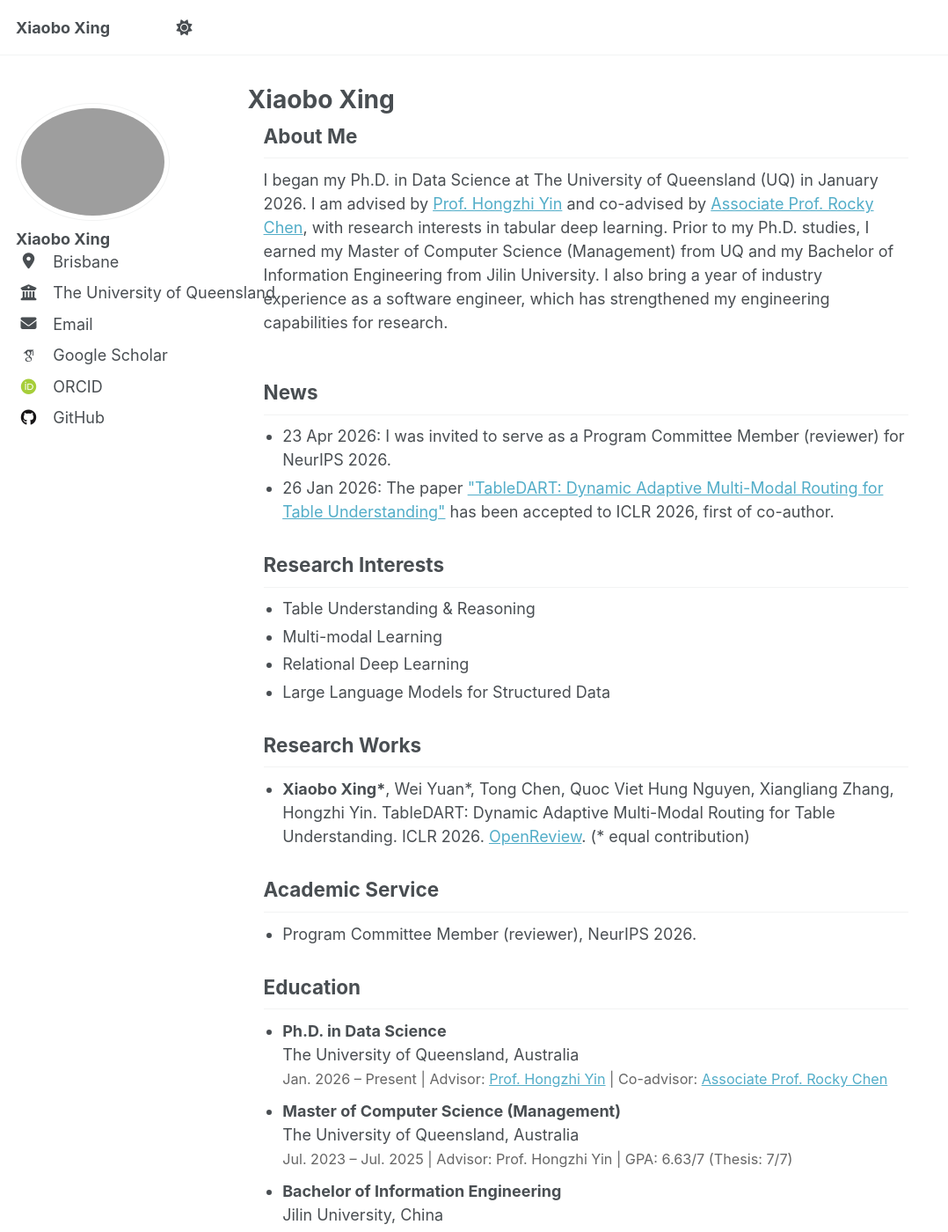
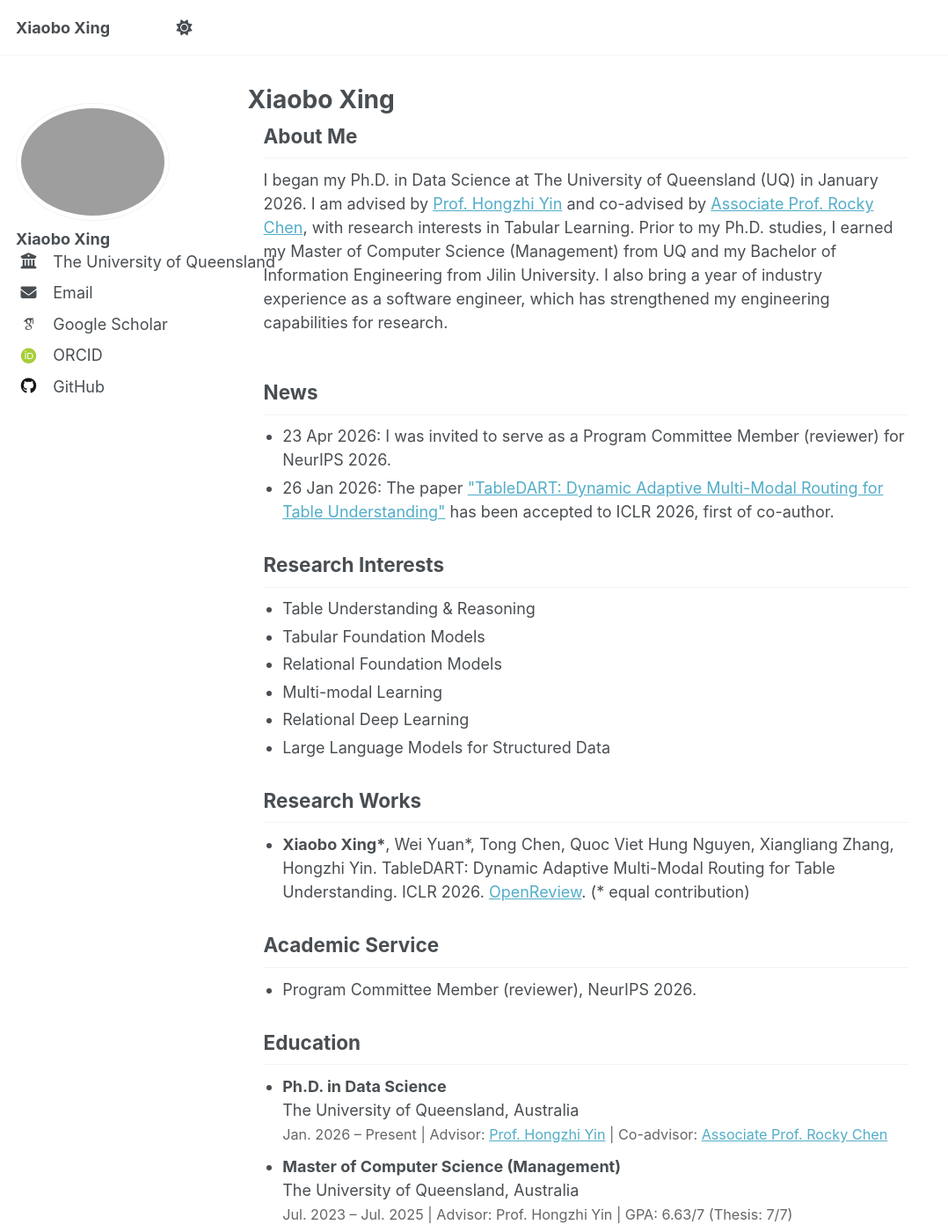
Before and after one commit to xiaobo-xing/xiaobo-xing.github.io, a Jekyll site: the page built from _pages/about.md, in a window 1280 px wide and 1400 px high. Shown: the whole window at 88% size, without its empty margins (0-1078 px from the left). Built offline with Jekyll 4.4.1, drawn with Linux system fonts in a browser that asks for light colours; some web fonts are replaced; a script that is not in the unit is left out; some of the changed text lies outside the part shown.

Commit message:
Update homepage profile and teaching entries

```diff
--- a/_config.yml
+++ b/_config.yml
@@ -26,7 +26,7 @@ author:
   name             : "Xiaobo Xing"
   pronouns         :
   bio              :
-  location         : "Brisbane"
+  location         :
   employer         : "The University of Queensland"
   employer_url     : "https://en.wikipedia.org/wiki/University_of_Queensland"
   uri              :
--- a/_pages/about.md
+++ b/_pages/about.md
@@ -98,7 +98,7 @@ redirect_from:
 <div class="single-page">
   <section class="single-card">
     <h2>About Me</h2>
-    <p>I began my Ph.D. in Data Science at The University of Queensland (UQ) in January 2026. I am advised by <a href="https://sites.google.com/view/hongzhi-yin/home">Prof. Hongzhi Yin</a> and co-advised by <a href="https://about.uq.edu.au/experts/27868">Associate Prof. Rocky Chen</a>, with research interests in tabular deep learning. Prior to my Ph.D. studies, I earned my Master of Computer Science (Management) from UQ and my Bachelor of Information Engineering from Jilin University. I also bring a year of industry experience as a software engineer, which has strengthened my engineering capabilities for research.</p>
+    <p>I began my Ph.D. in Data Science at The University of Queensland (UQ) in January 2026. I am advised by <a href="https://sites.google.com/view/hongzhi-yin/home">Prof. Hongzhi Yin</a> and co-advised by <a href="https://about.uq.edu.au/experts/27868">Associate Prof. Rocky Chen</a>, with research interests in Tabular Learning. Prior to my Ph.D. studies, I earned my Master of Computer Science (Management) from UQ and my Bachelor of Information Engineering from Jilin University. I also bring a year of industry experience as a software engineer, which has strengthened my engineering capabilities for research.</p>
   </section>
 
   <section class="single-card">
@@ -113,6 +113,8 @@ redirect_from:
     <h2>Research Interests</h2>
     <ul>
       <li>Table Understanding & Reasoning</li>
+      <li>Tabular Foundation Models</li>
+      <li>Relational Foundation Models</li>
       <li>Multi-modal Learning</li>
       <li>Relational Deep Learning</li>
       <li>Large Language Models for Structured Data</li>
```
Also changed, not shown: other parts of _pages/about.md (+3 -3 lines).
